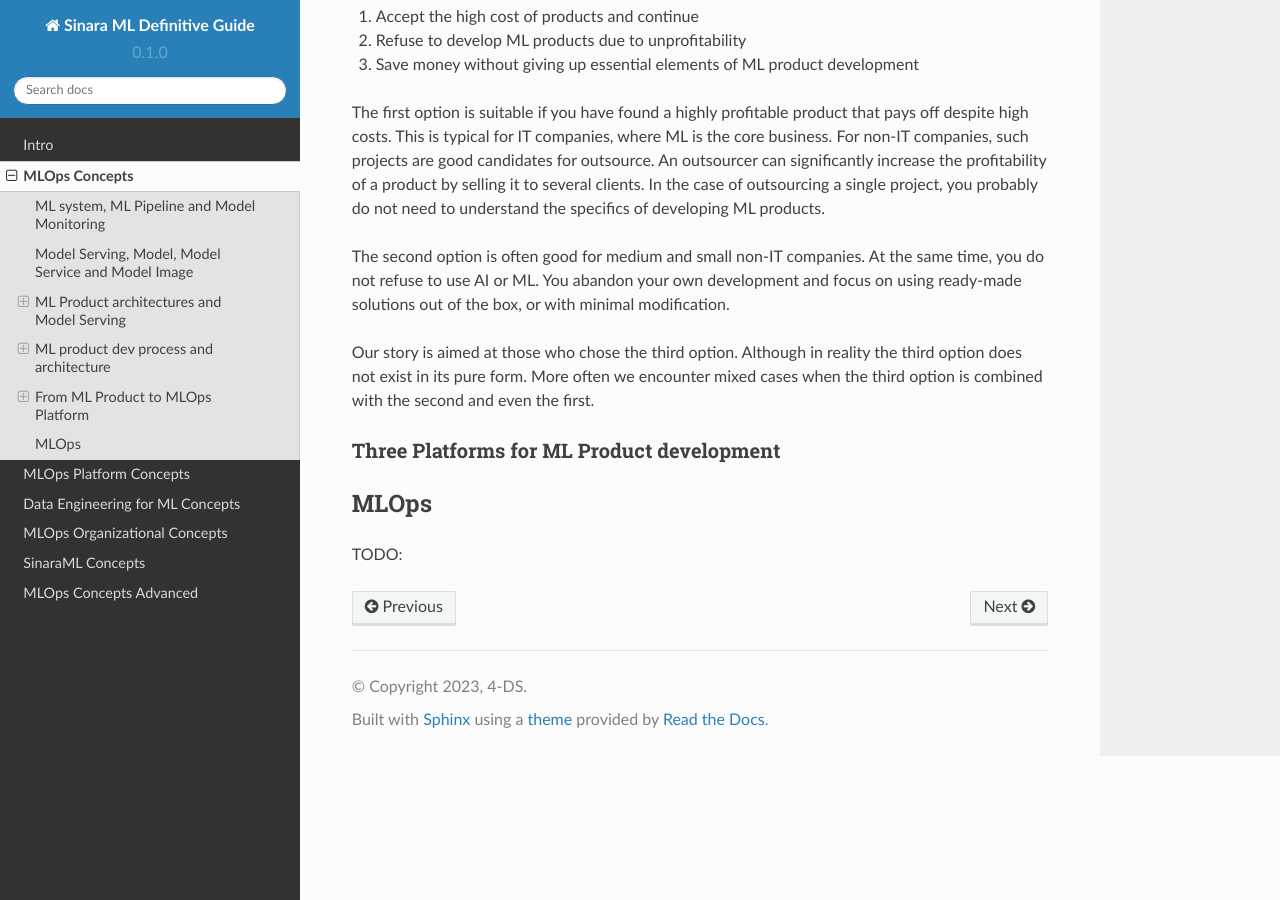
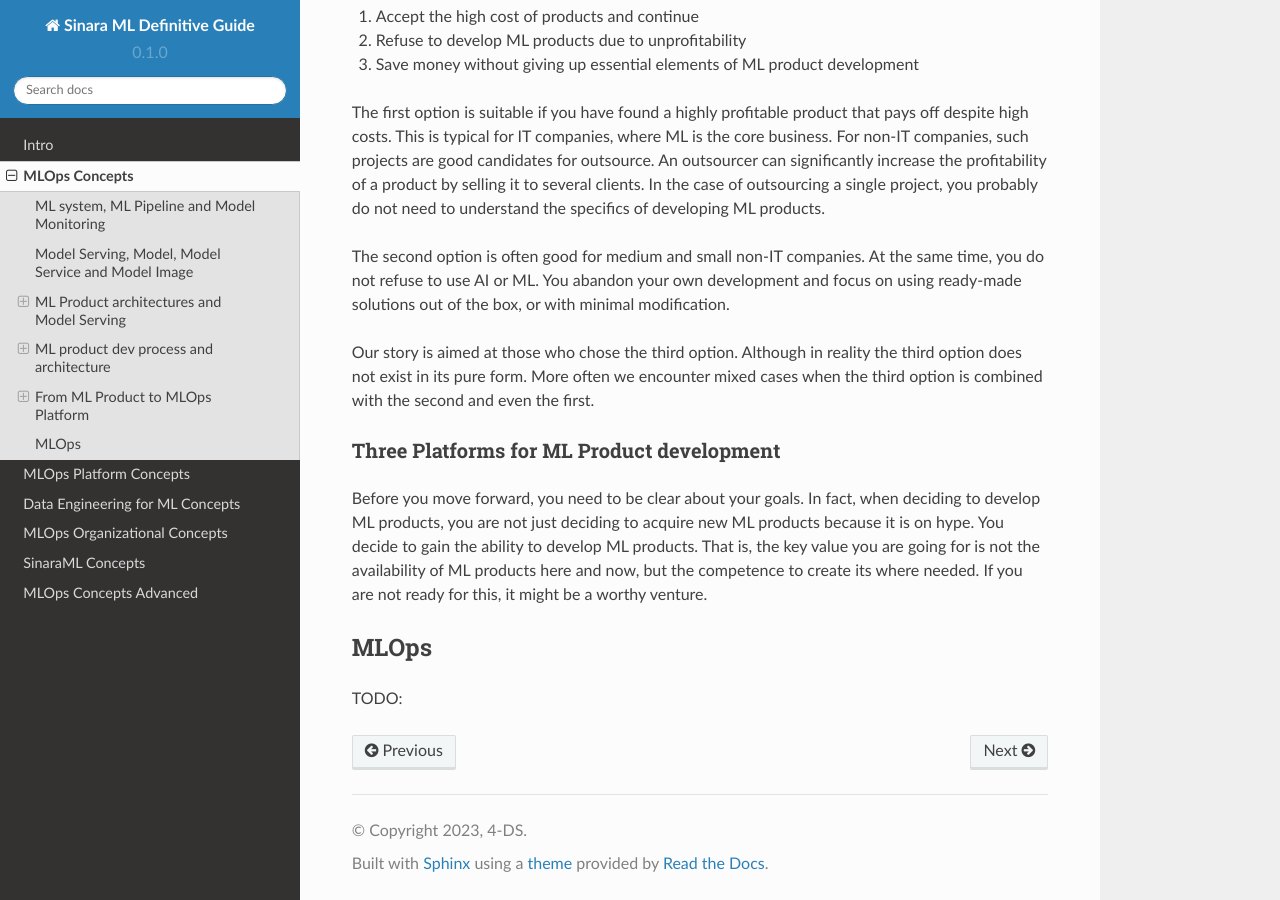
Before and after one commit to 4-DS/SinaraML-Def-Guide, a Sphinx documentation site: the page built from docs/source/concepts.rst, in a window 1280 px wide and 900 px high, scrolled down 11014 px. Built offline with Sphinx 7.4.7 and the Read the Docs theme 2.0.0, drawn with Linux system fonts in a browser that asks for light colours.

Commit message:
Update concepts.rst

```diff
--- a/docs/source/concepts.rst
+++ b/docs/source/concepts.rst
@@ -198,6 +198,7 @@ Our story is aimed at those who chose the third option. Although in reality the
 
 Three Platforms for ML Product development
 ==========================================
+Before you move forward, you need to be clear about your goals. In fact, when deciding to develop ML products, you are not just deciding to acquire new ML products because it is on hype. You decide to gain the ability to develop ML products. That is, the key value you are going for is not the availability of ML products here and now, but the competence to create its where needed. If you are not ready for this, it might be a worthy venture.
 
 MLOps
 *****
```
